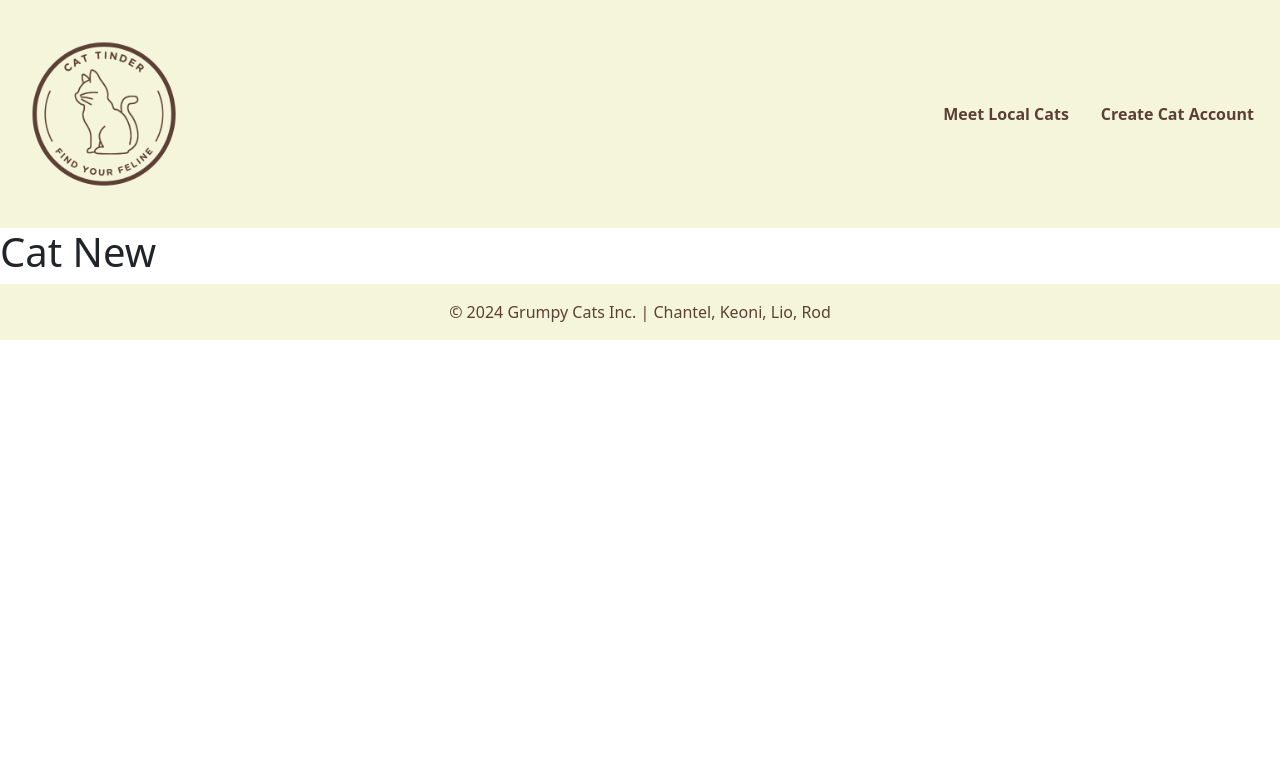
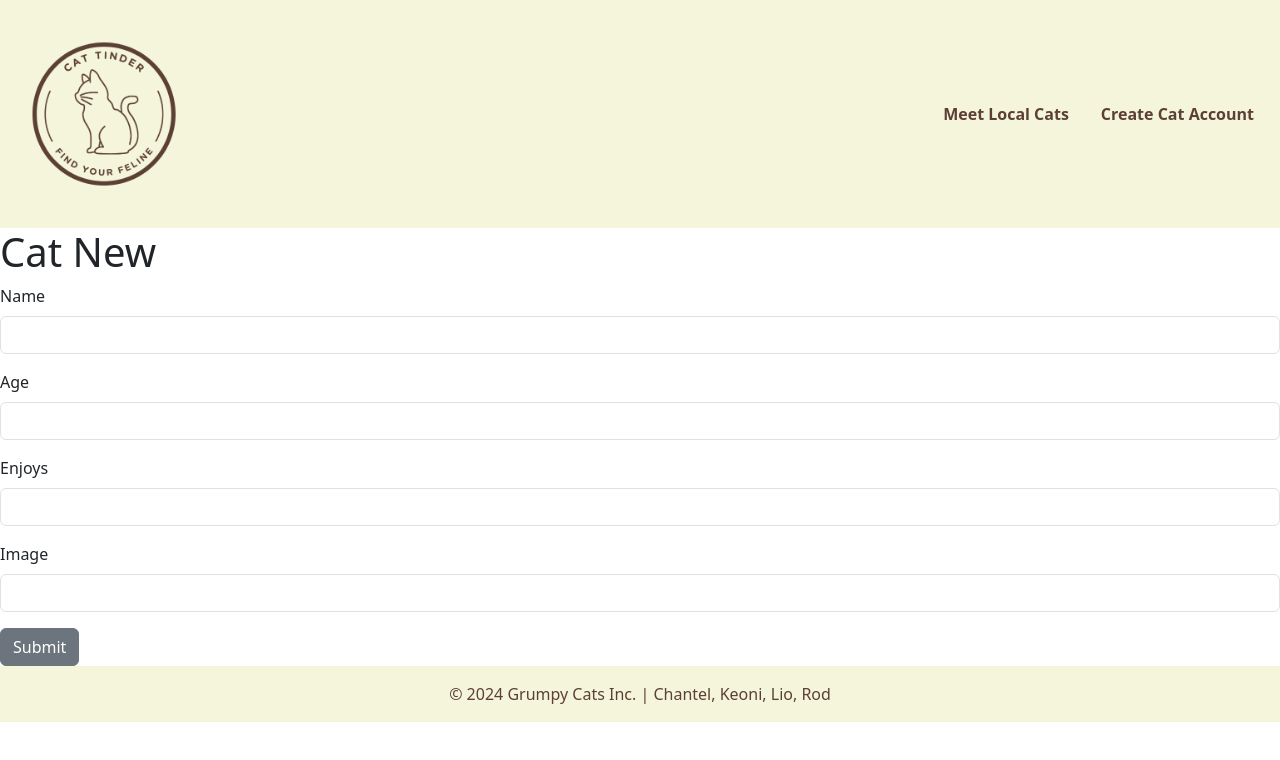
Before and after one commit to learn-academy-2023-india/cat-tinder-frontend-grumpy-cats, a React (Create React App) app: page /catnew in a window 1280 px wide. Shown: the top 760 px of the page. Built offline with nearby package versions, Linux system fonts and the light colour scheme.

Commit message:
weekend push

```diff
--- a/src/App.js
+++ b/src/App.js
@@ -13,6 +13,9 @@ import mockCat from "./mockCat.js"
 
 const App = () => {
   const [cats, setCats] = useState(mockCat)
+  const createCat = (cat) => {
+    console.log(cat)
+  }
 
   console.log(cats)
   return (
@@ -22,7 +25,7 @@ const App = () => {
         <Route path="/" element={<Home />} />
         <Route path="/catindex" element={<CatIndex cats ={cats}/>} />
         <Route path="/catshow/:id" element={<CatShow cats={cats} />} />
-        <Route path="/catnew" element={<CatNew />} />
+        <Route path="/catnew" element={<CatNew createCat={createCat} />} />
         <Route path="/catedit" element={<CatEdit />} />
         <Route path="*" element={<NotFound />} />
       </Routes>
--- a/src/pages/CatNew.js
+++ b/src/pages/CatNew.js
@@ -1,11 +1,83 @@
-import React from "react"
+import React, { useState } from "react"
+import { Form, FormGroup, Label, Input, Button } from "reactstrap"
+import { useNavigate } from "react-router-dom"
 
-const CatNew = () => {
+const CatNew = ({ createCat }) => {
+  const navigate = useNavigate()
+  const [newCat, setNewCat] = useState({
+    name: "",
+    age: "",
+    enjoys: "",
+    image: ""
+  })
+  const handleChange = (e) => {
+    setNewCat({ ...newCat, [e.target.name]: e.target.value })
+  }
+
+  const handleSubmit = () => {
+    createCat(newCat)
+    navigate("/catindex")
+  }
+
   return (
-    <>
-      <h1>Cat New</h1>
-    </>
+      <div className="form-container">
+        <h1>Cat New</h1>
+        <Form onSubmit={handleSubmit} className="form">
+        <FormGroup>
+        <Label for="name">
+          Name
+        </Label>
+        <Input
+        type="text"
+         name="name"
+         id="name"
+         onChange={handleChange}
+        value={newCat.name}
+        />
+        </FormGroup>
+        <FormGroup>
+        <Label for="Age">
+          Age
+        </Label>
+        <Input
+        type="number"
+        id="age"
+        name="age"
+        onChange={handleChange}
+        value={newCat.age}
+        />
+        </FormGroup>
+        <FormGroup>
+        <Label for="enjoys">
+          Enjoys
+        </Label>
+        <Input
+        type="text"
+        id="enjoys"
+        name="enjoys"
+        onChange={handleChange}
+        value={newCat.enjoys}
+        />
+       </FormGroup>
+        <FormGroup>
+        <Label for="image">
+          Image
+        </Label>
+        <Input
+        type="text"
+        id="image"
+        name="image"
+        onChange={handleChange}
+        value={newCat.image}
+        />
+       </FormGroup>
+       <Button onClick={handleSubmit} type="submit" name="submit">
+          Submit
+        </Button>
+        </Form>
+      </div>
   )
 }
 
+
 export default CatNew
```
Also changed, not shown: 1 other file (tests, documents, lock files or other folders).
